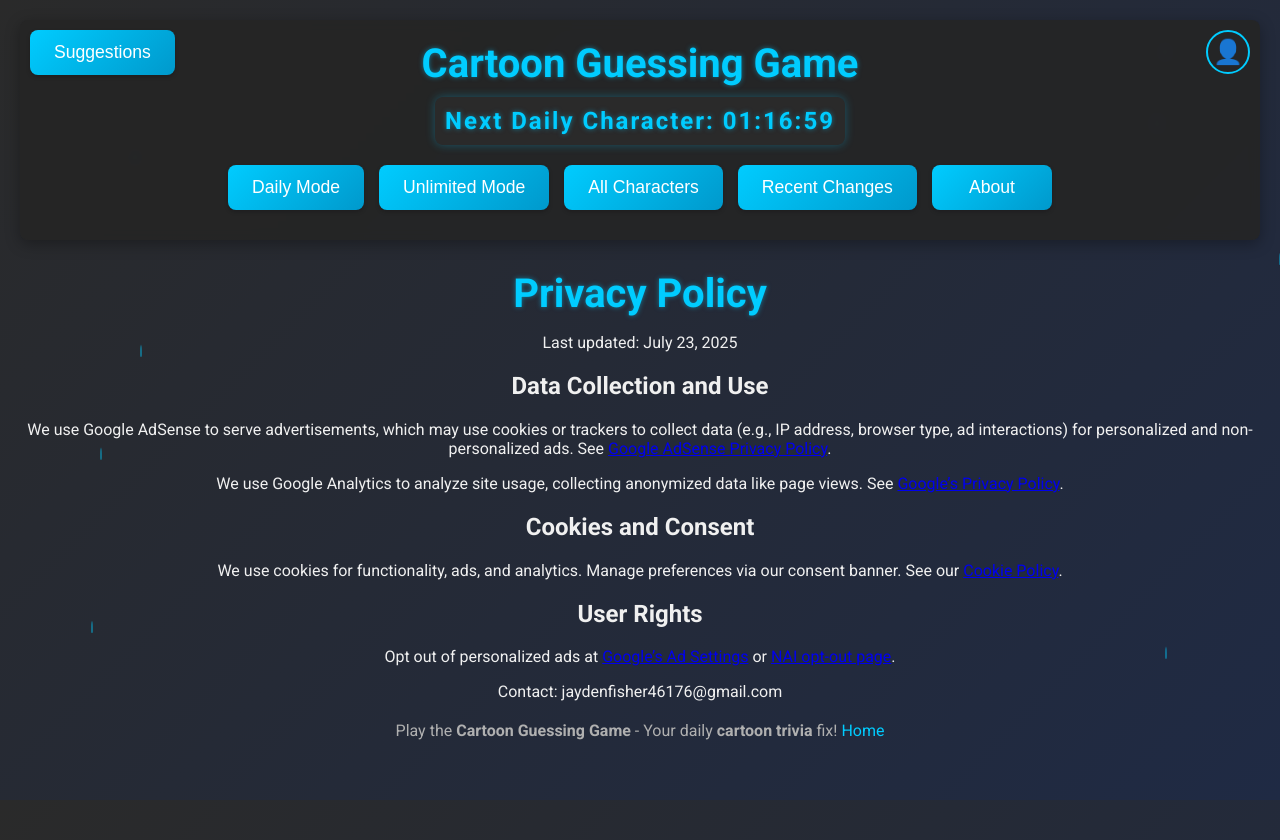
After one commit to jaydenfisher4/cartoon-guesser, a Django app: template game/templates/game/privacy_policy.html in a window 1280 px wide. The commit adds this page. Run offline with Django 5.2, Linux system fonts and the light colour scheme; the template is opened without the code that fills it, so the values that code supplies are empty.

Commit message:
Updated Files

```diff
--- /dev/null
+++ b/game/templates/game/privacy_policy.html
@@ -0,0 +1,15 @@
+{% extends "base.html" %}
+{% block content %}
+<div class="container">
+    <h1>Privacy Policy</h1>
+    <p>Last updated: July 23, 2025</p>
+    <h2>Data Collection and Use</h2>
+    <p>We use Google AdSense to serve advertisements, which may use cookies or trackers to collect data (e.g., IP address, browser type, ad interactions) for personalized and non-personalized ads. See <a href="https://www.google.com/adsense/policies">Google AdSense Privacy Policy</a>.</p>
+    <p>We use Google Analytics to analyze site usage, collecting anonymized data like page views. See <a href="https://policies.google.com/privacy">Google’s Privacy Policy</a>.</p>
+    <h2>Cookies and Consent</h2>
+    <p>We use cookies for functionality, ads, and analytics. Manage preferences via our consent banner. See our <a href="{% url 'cookie_policy' %}">Cookie Policy</a>.</p>
+    <h2>User Rights</h2>
+    <p>Opt out of personalized ads at <a href="https://adssettings.google.com">Google’s Ad Settings</a> or <a href="https://www.networkadvertising.org/choices/">NAI opt-out page</a>.</p>
+    <p>Contact: jaydenfisher46176@gmail.com</p>
+</div>
+{% endblock %}
--- a/game/urls.py
+++ b/game/urls.py
@@ -25,4 +25,6 @@ urlpatterns = [
     path('accept-friend-request/<int:request_id>/', views.accept_friend_request, name='accept_friend_request'),
     path('reject-friend-request/<int:request_id>/', views.reject_friend_request, name='reject_friend_request'),
     path('give-up/', views.give_up, name='give_up'),
+    path('privacy-policy/', views.privacy_policy, name='privacy_policy'),
+    path('cookie-policy/', views.cookie_policy, name='cookie_policy'),
 ]
--- /dev/null
+++ b/static/ads.txt
@@ -0,0 +1 @@
+google.com, pub-4507921436426520, DIRECT, f08c47fec0942fa0
```
Also changed, not shown: game/templates/game/cookie_policy.html (added, +13 -0 lines), game/templates/game/recent_changes.html (+20 -0 lines).
